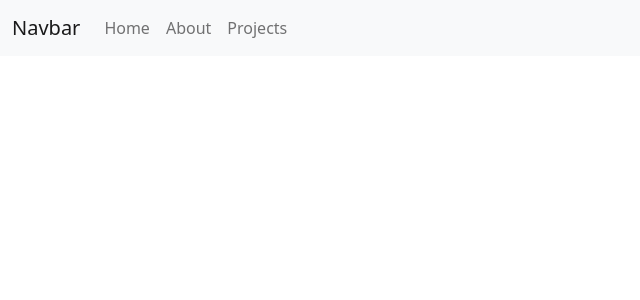
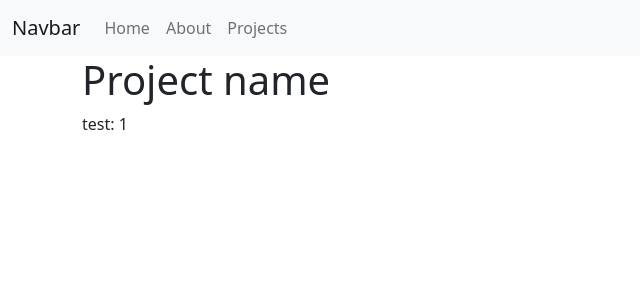
Before and after one commit to AlessandroSCPse/122-vite-projects-frontoffice, a Vue app: page /projects/1 in a window 1280 px wide. Shown: the top 300 px of the page, without its empty margins (0-640 px from the left). Built offline with nearby package versions, Linux system fonts and the light colour scheme.

Commit message:
Single Project page base scaffolding

```diff
--- /dev/null
+++ b/src/pages/SingleProject.vue
@@ -0,0 +1,13 @@
+<script>
+export default {
+    name: 'SingleProject'
+}
+</script>
+
+<template>
+    <div class="container">
+        <h1>Project name</h1>
+
+        <div>test: {{ $route.params.slug }}</div>
+    </div>
+</template>
--- a/src/router.js
+++ b/src/router.js
@@ -3,6 +3,7 @@ import { createRouter, createWebHistory } from 'vue-router';
 import AppHome from './pages/AppHome.vue';
 import AppAbout from './pages/AppAbout.vue';
 import ProjectsList from './pages/ProjectsList.vue';
+import SingleProject from './pages/SingleProject.vue';
 
 const router = createRouter({
     history: createWebHistory(),
@@ -21,6 +22,11 @@ const router = createRouter({
             path: '/projects',
             name: 'projects',
             component: ProjectsList
+        },
+        {
+            path: '/projects/:slug',
+            name: 'single-project',
+            component: SingleProject
         }
     ]
 });
```
